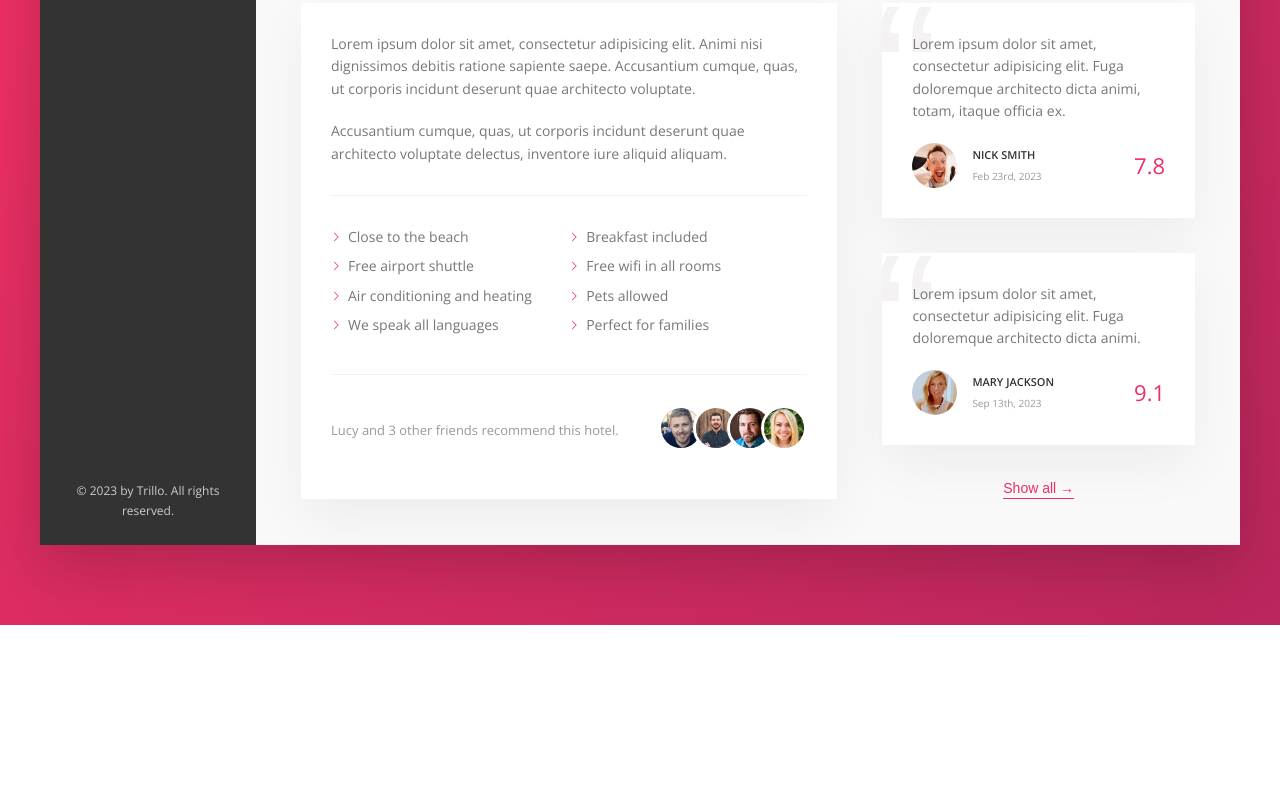
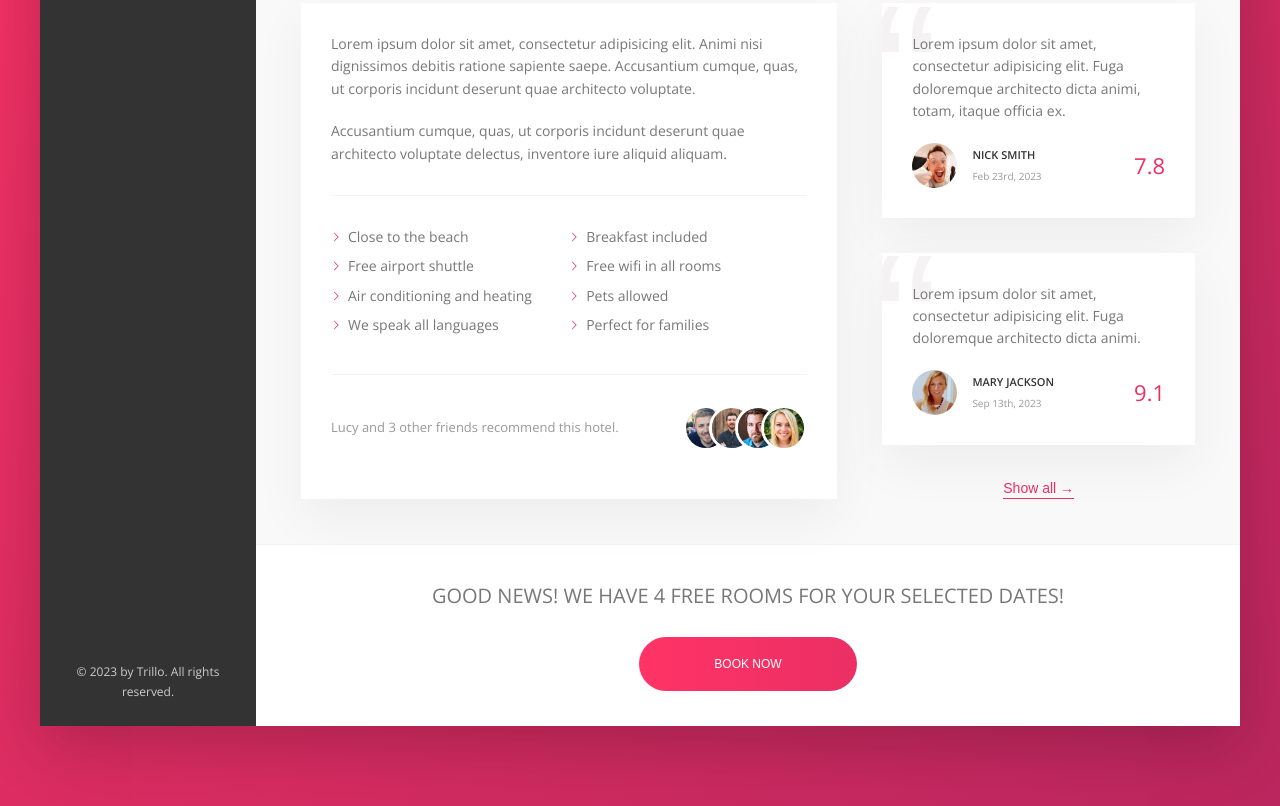
Before and after one commit to UtkarshMishra12/Trillo, a website: page index.html in a window 1280 px wide. Shown: the part 644-1450 px from the top of the page. Before the commit the page ends 1269 px from the top, so only its background shows below. Drawn offline with nearby package versions, Linux system fonts and the light colour scheme.

Commit message:
Call To Action
Signed-off-by: Utkarsh Mishra <nasautkarsh@gmail.com>

```diff
--- a/index.html
+++ b/index.html
@@ -202,7 +202,19 @@
 
                             <button class="btn-inline">Show all <span>&rarr;</span></button>
                         </div>
+
                     </div>
+
+                    <div class="cta">
+                        <h2 class="cta__book-now">
+                            Good news! We have 4 free rooms for your selected dates!
+                        </h2>
+                        <button class="btn">
+                            <span class="btn__visible">Book Now</span>
+                            <span class="btn__invisible">Only 4 rooms left</span>
+                        </button>
+                    </div>
+
                 </main>
             </div>
         </div>
--- a/sass/_components.scss
+++ b/sass/_components.scss
@@ -362,11 +362,14 @@
     font-size: 1.3rem;
     color: var(--color-grey-dark-3);
     display: flex;
-    justify-content: center;
     align-items: center;
 
     &__count{
         margin-right: auto;
+    }
+
+    &__friends{
+        display: flex;
     }
 
     &__photo{
@@ -376,7 +379,7 @@
         border-radius: 50%;
         border: 3px solid #fff;
         &:not(:last-child){
-            margin-right: -1.5rem;
+            margin-right: -2rem;
         }
     }
 }
@@ -440,3 +443,68 @@
 
     }
 }
+
+/////////////////////////////////////
+/// CTA CALL TO ACTION
+.cta{
+    padding: 3.5rem 0;
+    text-align: center;
+    &__book-now{
+        text-transform: uppercase;
+        font-size: 2rem;
+        font-weight: 300;
+        margin-bottom: 2.5rem;
+    }
+
+}
+
+/////////////////////////////////////
+/// BUTTON
+.btn{
+    font-size: 1.2rem;
+    font-weight: 300;
+    text-transform: uppercase;
+    background-image: linear-gradient(to right, var(--color-primary-light), var(--color-primary));
+    border: none;
+    border-radius: 100px;
+    color: #fff;
+    position: relative;
+    overflow: hidden;
+    cursor: pointer;
+
+    & > *{
+        display: inline-block;
+        height: 100%;
+        width: 100%;
+        transition: all .2s;
+    }
+
+    &__visible{
+        padding: 2rem 7.5rem;
+    }
+
+    &__invisible{
+        padding: 2rem 0;
+        position: absolute;
+        left: 0;
+        top:-100%;
+    }
+
+
+    &:hover{
+        background-image: linear-gradient(to left, var(--color-primary-light), var(--color-primary));
+    }
+
+    &:hover &__visible{
+        transform: translateY(100%);
+    }
+
+    &:hover &__invisible{
+        top: 0;
+    }
+
+    &:focus{
+        outline: none;
+        animation: pulsate 1s infinite;
+    }
+}
```
Also changed, not shown: css/style.css.
